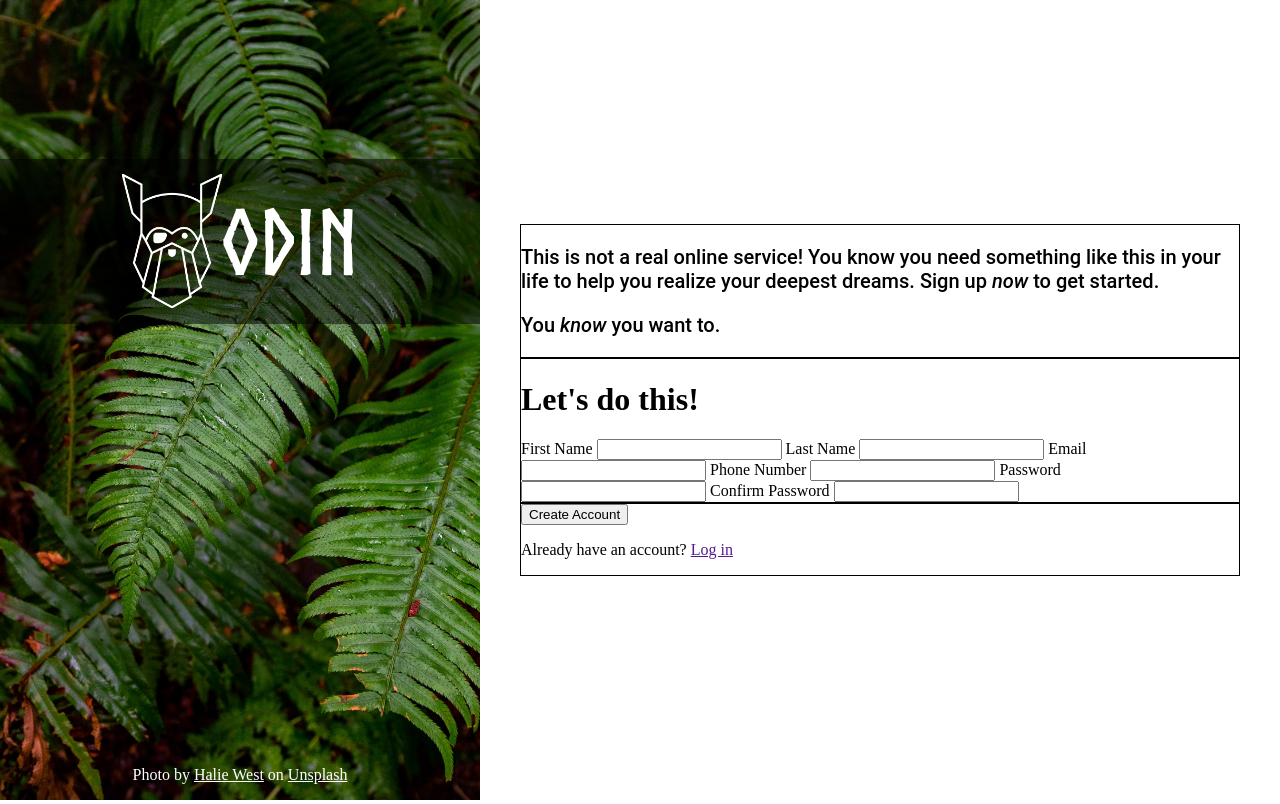
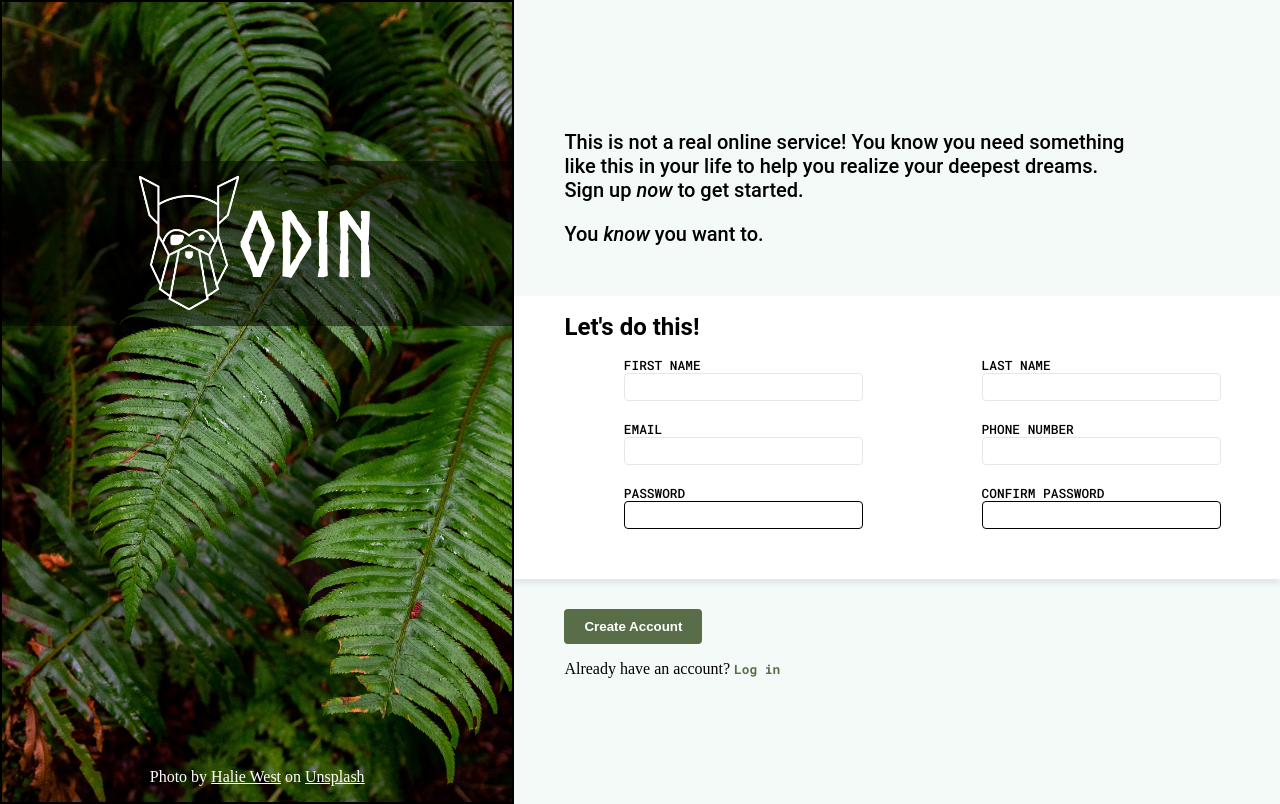
Before and after one commit to gitdingus/sign-up-form, a plain HTML site: page index.html in a window 1280 px wide. Drawn offline with Linux system fonts and the light colour scheme.

Commit message:
Made progress on style

```diff
--- a/index.html
+++ b/index.html
@@ -7,6 +7,7 @@
         <script src="script.js"></script>
     </head>
     <body>
+
         <div class="side-banner">
             <div class="banner">
                 <img src="odin-lined.png" alt="Odin Banner Image">
@@ -24,18 +25,36 @@
             <div class="form">
                 <h1>Let's do this!</h1>
                 <form action="" method="" id="sign-up-form">
+                    <div class="input-group">
+                        <div class="input-field">
                             <label for="first-name">First Name</label>
                             <input type="text" id="first-name">
+                        </div>
+                        <div class="input-field">
                             <label for="last-name">Last Name</label>
                             <input type="text" id="last-name">
+                        </div>
+                    </div>
+                    <div class="input-group">
+                        <div class="input-field">
                             <label for="email-address">Email</label>
                             <input type="email" id="email-address">
+                        </div>
+                        <div class="input-field">
                             <label for="phone-number">Phone Number</label>
                             <input type="tel" id="phone-number">
+                        </div>
+                    </div>
+                    <div class="input-group">
+                        <div class="input-field">
                             <label for="password">Password</label>
-                    <input type="password" id="password">
+                            <input type="password" id="password" class="password">
+                        </div>
+                        <div class="input-field">
                             <label for="confirm-password">Confirm Password</label>
-                    <input type="password" id="confirm-password">
+                            <input type="password" id="confirm-password" class="password">
+                        </div>
+                    </div>
                 </form>
             </div>
             <div class="sign-up-footer">
--- a/style.css
+++ b/style.css
@@ -3,9 +3,16 @@
     src: url("Norse-Bold.otf") format("opentype");
 }
 
-@import url('https://fonts.googleapis.com/css2?family=Roboto:wght@400;500;700&display=swap');
+@font-face{
+    font-family: "Comfortaa";
+    src: url("RobotoMono-VariableFont_wght.ttf") format("truetype"),
+         url("RobotoMono-Italic-VariableFont_wght.ttf") format("truetype");
+}
+
+@import url('fonts.googleapis.com/css2?family=Roboto:wght@400;500;700&display=swap');
 
 body{
+    --main-font: "Roboto";
     margin:0;
     padding:0;
     display: flex;
@@ -21,6 +28,7 @@ body{
     background-size: cover;
     width: 40vw;
     height: 100vh;
+    border: 2px solid black;
 }
 
 .side-banner .banner{
@@ -55,19 +63,90 @@ body{
 }
 
 .sign-up-area{
+    background-color: #f3faf8;
     display: flex;
     flex-direction: column;
     justify-content: center;
-    padding: 40px;
+    gap:30px;
     width: 60vw;
 }
 
+.sign-up-area div{
+    padding-left: 50px;
+}
+
+.sign-up-area .form{
+    background-color: white;
+    box-shadow: 0px 5px 5px #E5E7EB;
+    padding-bottom: 30px;
+}
+
+.sign-up-area .form label{
+    font-family: "Comfortaa";
+    font-weight: 500;
+    font-size: .8em;
+    text-transform: uppercase;
+}
+.sign-up-area .form .input-group {
+    display: flex;
+    justify-content: space-around;
+    flex-direction: row;
+    flex-wrap: wrap;
+    padding: 0px;
+}
+
+.sign-up-area .form .input-field{
+    display: flex;
+    flex-direction: column;
+    padding: 0px;
+    margin-bottom: 20px;
+}
+
+.sign-up-area .form h1{
+    font-family: var(--main-font);
+    font-size: 1.5em;
+}
+
+input{
+    padding: 4px 15px;
+    border: 1px solid #E5E7EB;
+    border-radius: 4px;
+    font-size: 1em;
+}
+
+input:focus{
+    outline: 1px solid blue;
+    box-shadow: 2px 2px 5px rgb(188, 188, 216);
+}
+
+input.password{
+    border: 1px solid black;
+}
 .persuasion{
-    font-family: Roboto;
+    font-family: var(--main-font);
     font-weight: 500;
     font-size: 1.25em;
+    width: 50ch;
 }
 
-.sign-up-area div{
-    border: 1px solid black;
+.sign-up-footer button{
+    background-color: #596D48;
+    color: white;
+    font-weight: bold;
+    padding: 10px 20px;
+    border-radius: 4px;
+    border: 0;
+    box-shadow: 0;
 }
+
+.sign-up-footer button:active{
+    background-color: #455a33;
+
+}
+.sign-up-footer a{
+    color: #596D48;
+    font-family: Comfortaa;
+    font-size: .8em;
+    font-weight: bold;
+    text-decoration: none;
+}
```
Also changed, not shown: RobotoMono-Italic-VariableFont_wght.ttf (added), RobotoMono-VariableFont_wght.ttf (added). Lines whose indentation alone changed are shown as unchanged.
